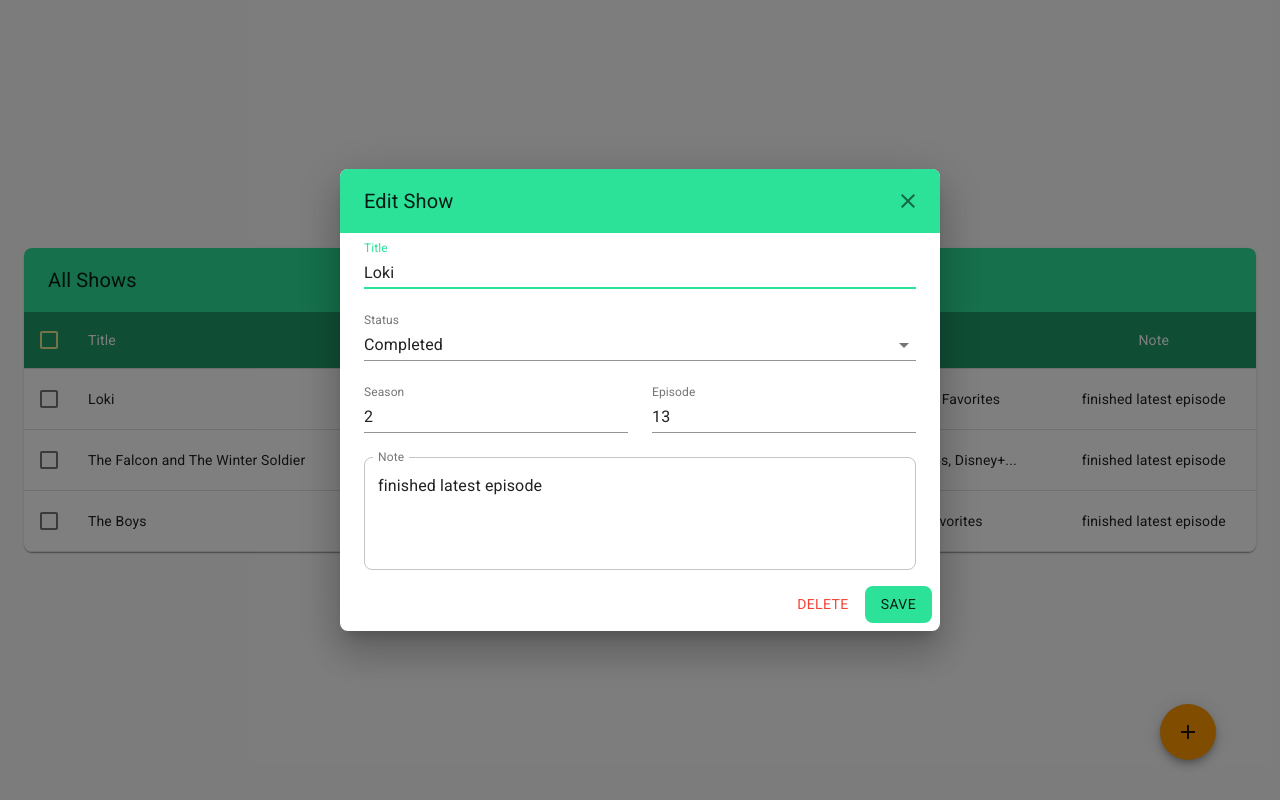
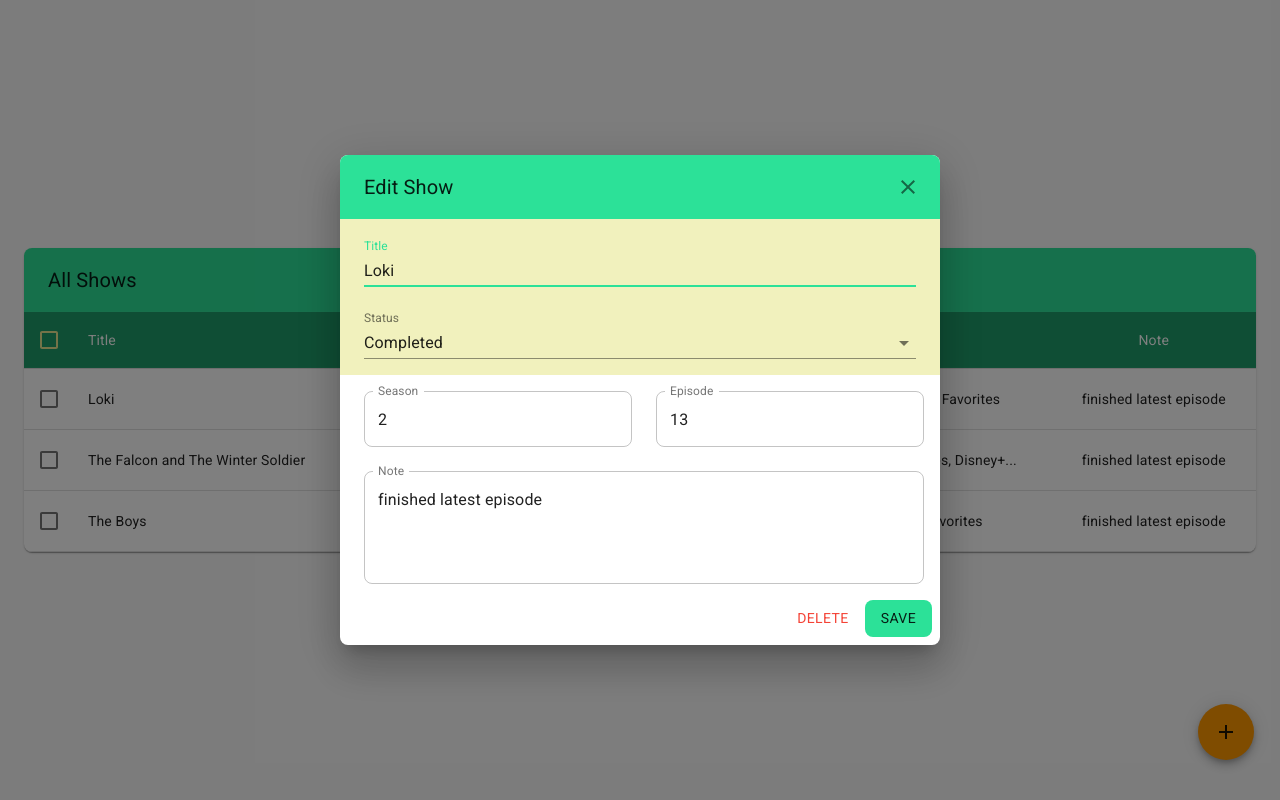
Before and after one commit to LarsSpangenberg/tv-show-list-react, a React (Create React App) app: page / in a window 1280 px wide. Both pictures are taken after a click on the element "Loki". Built offline with nearby package versions, Linux system fonts and the light colour scheme.

Commit message:
Added some styling and some global scrollbar styles

```diff
--- a/src/components/showDetails/ShowDetailsForm.js
+++ b/src/components/showDetails/ShowDetailsForm.js
@@ -1,7 +1,11 @@
 import React, { useRef, useEffect } from 'react';
-import { Grid, TextField, MenuItem } from '@material-ui/core';
+import { Grid, DialogContent, TextField, MenuItem } from '@material-ui/core';
+
+import useStyles from './ShowDetailsFormStyles';
 
 export default function ShowDetailsForm(props) {
+  const classes = useStyles();
+
   const { showDetails, focusField, handleChange } = props;
   const { title, status, season, episode, note } = showDetails;
 
@@ -12,7 +16,7 @@
   const noteInput = useRef();
 
   useEffect(() => {
-    switch(focusField) {
+    switch (focusField) {
       case 'status':
         setTimeout(() => {
           statusInput.current.focus();
@@ -36,6 +40,7 @@
 
   return (
     <form noValidate autoComplete='off'>
+      <DialogContent className={classes.contentTop}>
         <Grid container spacing={3}>
           <Grid item xs={12}>
             <TextField
@@ -67,7 +72,11 @@
               <MenuItem value='dropped'>Dropped</MenuItem>
             </TextField>
           </Grid>
+        </Grid>
+      </DialogContent>
 
+      <DialogContent className={classes.contentBottom}>
+        <Grid container spacing={3}>
           <Grid item xs={6}>
             <TextField
               id='sd-season'
@@ -77,6 +86,7 @@
               value={season}
               onChange={handleChange}
               inputRef={seasonInput}
+              variant='outlined'
               fullWidth
               inputProps={{ min: 0 }}
             />
@@ -91,6 +101,7 @@
               value={episode}
               onChange={handleChange}
               inputRef={episodeInput}
+              variant='outlined'
               fullWidth
               inputProps={{ min: 0 }}
             />
@@ -111,6 +122,7 @@
             />
           </Grid>
         </Grid>
+      </DialogContent>
     </form>
   );
 }
--- /dev/null
+++ b/src/components/showDetails/ShowDetailsFormStyles.js
@@ -0,0 +1,13 @@
+import { lighten, makeStyles } from '@material-ui/core';
+
+export default makeStyles((theme) => ({
+  contentTop: {
+    backgroundColor: lighten(theme.palette.secondary.light, 0.4),
+    paddingBottom: theme.spacing(2),
+    overflowY: 'hidden',
+  },
+  contentBottom: {
+    paddingTop: theme.spacing(2),
+    paddingRight: theme.spacing(2),
+  },
+}));
--- a/src/components/showDetails/ShowDetailsModal.js
+++ b/src/components/showDetails/ShowDetailsModal.js
@@ -24,7 +24,9 @@
   const dispatch = useDispatch();
 
   const { open, handleClose } = props;
-  const { isNew, focusField, ...showDetails } = useSelector((state) => state.showDetails);
+  const { isNew, focusField, ...showDetails } = useSelector(
+    (state) => state.showDetails
+  );
 
   const handleDetailChange = (e) =>
     dispatch(updateSelection({ [e.target.name]: e.target.value }));
@@ -51,6 +53,7 @@
 
   return (
     <Dialog
+      className={classes.root}
       open={open}
       onClose={closeModal}
       TransitionComponent={Slide}
@@ -69,13 +72,11 @@
         </IconButton>
       </DialogTitle>
 
-      <DialogContent className={classes.content}>
-        <ShowDetailsForm
-          showDetails={showDetails}
-          focusField={focusField}
-          handleChange={handleDetailChange}
-        />
-      </DialogContent>
+      <ShowDetailsForm
+        showDetails={showDetails}
+        focusField={focusField}
+        handleChange={handleDetailChange}
+      />
 
       <DialogActions>
         {!isNew && (
--- a/src/components/showDetails/ShowDetailsModalStyles.js
+++ b/src/components/showDetails/ShowDetailsModalStyles.js
@@ -1,6 +1,9 @@
 import { makeStyles } from '@material-ui/core';
 
 export default makeStyles((theme) => ({
+  root: {
+    overflow: 'hidden',
+  },
   dialogTitle: {
     backgroundColor: theme.palette.primary.main,
   },
@@ -9,9 +12,6 @@
     right: theme.spacing(1),
     top: theme.spacing(1),
   },
-  content: {
-    overflowY: 'hidden',
-  },
   deleteButton: {
     color: theme.palette.error.main
   },
--- a/src/components/showsList/ShowsListStyles.js
+++ b/src/components/showsList/ShowsListStyles.js
@@ -1,13 +1,13 @@
 import { makeStyles } from '@material-ui/core';
 
-export default makeStyles(theme => ({
+export default makeStyles((theme) => ({
   root: {
     marginTop: '50vh',
     transform: 'translate(0, -50%)',
   },
   fab: {
     position: 'absolute',
-    right: '5%',
+    right: '2%',
     bottom: '5vh',
   },
 }));
--- a/src/containers/App.js
+++ b/src/containers/App.js
@@ -1,13 +1,17 @@
-import React, { useEffect } from "react";
-import { useSelector, useDispatch } from "react-redux";
+import React, { useEffect } from 'react';
+import { useSelector, useDispatch } from 'react-redux';
 
-import ShowsTable from "components/showsList/ShowsList";
+import ShowsTable from 'components/showsList/ShowsList';
 
-import { user } from "assets/mock-user.js";
-import * as actions from "store/ShowsSlice";
+import useStyles from './AppStyles';
+
+import { user } from 'assets/mock-user.js';
+import * as actions from 'store/ShowsSlice';
 
 export default function App() {
   const dispatch = useDispatch();
+  const classes = useStyles();
+
   const shows = useSelector((state) => state.shows);
 
   useEffect(() => {
@@ -24,7 +28,7 @@
   }, []);
 
   return (
-    <div className='App'>
+    <div>
       <ShowsTable shows={shows} />
     </div>
   );
--- /dev/null
+++ b/src/containers/AppStyles.js
@@ -0,0 +1,12 @@
+import { makeStyles } from '@material-ui/core';
+
+export default makeStyles((theme) => ({
+  '@global': {
+    '*::-webkit-scrollbar': {
+      width: theme.spacing(1),
+    },
+    '*::-webkit-scrollbar-thumb': {
+      backgroundColor: theme.palette.grey['A100'],
+    },
+  },
+}));
```
Lines whose indentation alone changed are shown as unchanged.
